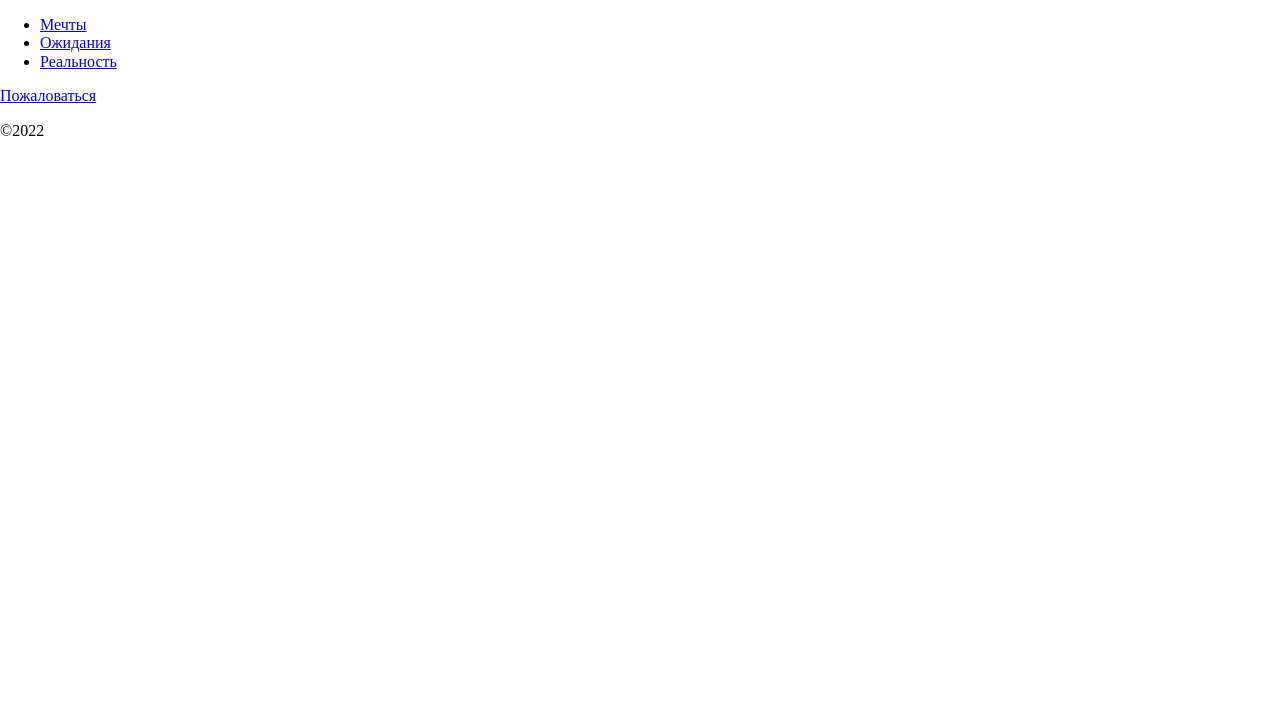
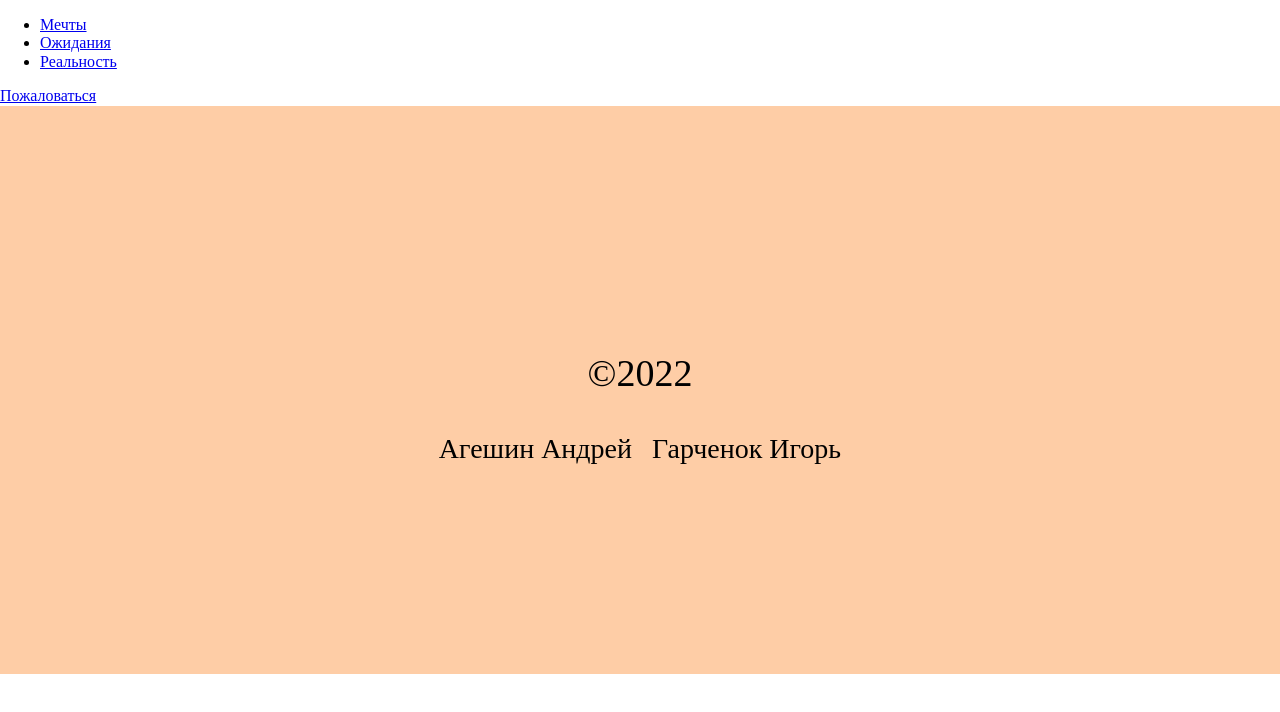
Before and after one commit to Garchenok/kuda-ya-poedu, a plain HTML site: page index.html in a window 1280 px wide. Drawn offline with Linux system fonts and the light colour scheme.

Commit message:
createfooter

```diff
--- /dev/null
+++ b/blocks/footer/__author/footer__author.css
@@ -0,0 +1,5 @@
+.footer__author {
+  display: flex;
+  gap: 20px;
+  font-size: 28px;
+}
--- /dev/null
+++ b/blocks/footer/__copyright/footer__copyright.css
@@ -0,0 +1,3 @@
+.footer__copyright {
+  font-size: 38px;
+}
--- /dev/null
+++ b/blocks/footer/__link/footer__link.css
@@ -0,0 +1,9 @@
+.footer__link {
+  color: black;
+  text-decoration: none;
+  transition: opacity 0.1s linear;
+}
+
+.footer__link:hover {
+  opacity: 0.6;
+}
--- /dev/null
+++ b/blocks/footer/footer.css
@@ -0,0 +1,8 @@
+.footer {
+  background-color: #fecda6;
+  min-height: 568px;
+  display: flex;
+  flex-direction: column;
+  justify-content: center;
+  align-items: center;
+}
--- a/index.html
+++ b/index.html
@@ -49,6 +49,20 @@
       <!-- Подвал сайта -->
       <footer class="footer page__footer">
         <p class="footer__copyright">&copy;2022</p>
+        <div class="footer__author">
+          <a
+            class="footer__link"
+            href="https://github.com/AgeShinobi"
+            target="_blank"
+            >Агешин Андрей</a
+          >
+          <a
+            class="footer__link"
+            href="https://github.com/Garchenok"
+            target="_blank"
+            >Гарченок Игорь</a
+          >
+        </div>
       </footer>
     </div>
   </body>
--- a/pages/index.css
+++ b/pages/index.css
@@ -1 +1,9 @@
 /* Сюда складываем все импорты */
+@import url(../vendor/normalize.css);
+
+@import url(../blocks/page/__footer/page__footer.css);
+
+@import url(../blocks/footer/footer.css);
+@import url(../blocks/footer/__copyright/footer__copyright.css);
+@import url(../blocks/footer/__author/footer__author.css);
+@import url(../blocks/footer/__link/footer__link.css);
```
Also changed, not shown: blocks/page/__footer/page__footer.css (added).
